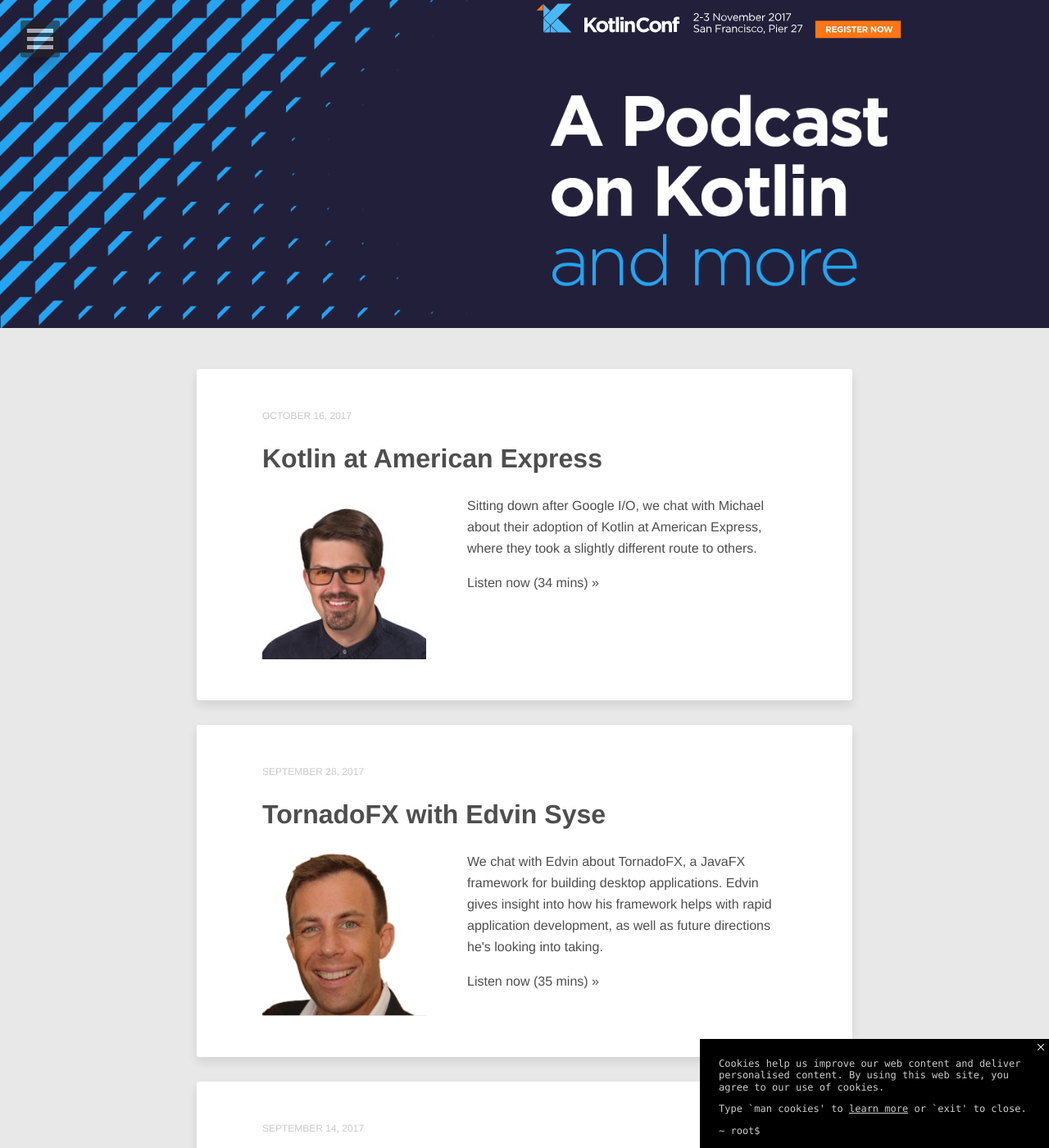
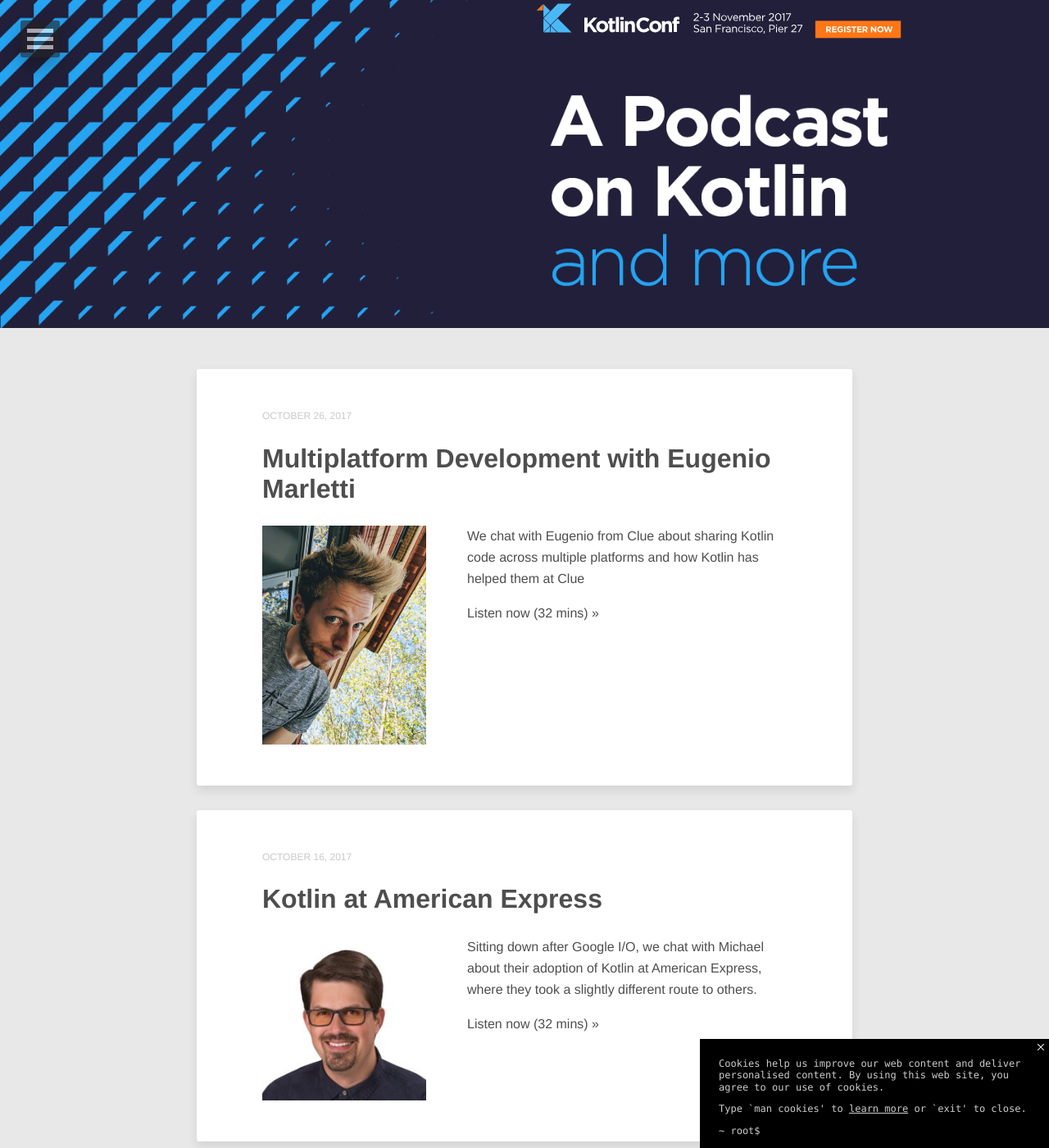
Before and after one commit to talkingkotlin/website, a Jekyll site: the page built from index.html, in a window 1280 px wide and 1400 px high. Shown: the whole window at 82% size. Built offline with Jekyll 4.4.1, drawn with Linux system fonts in a browser that asks for light colours; nearby versions of some CDN libraries; the list of posts is cut into pages by our own code; some of the changed text lies outside the part shown.

Commit message:
Episode 20 - Multiplatform development with Eugenio Marletti

```diff
--- a/_posts/2017-10-16-Kotlin-at-American-Express.md
+++ b/_posts/2017-10-16-Kotlin-at-American-Express.md
@@ -5,8 +5,8 @@
 published: 2017-10-16
 recorded: 2017-05-23
 trackid: 347099235
-length: "34:17"
-length_rounded: "34 mins"
+length: "32:17"
+length_rounded: "32 mins"
 tags: [Michael Bailey, American Express]
 image: michael-bailey.jpg
 description: "Sitting down after Google I/O, we chat with Michael about their adoption of Kotlin at American Express, where they took a slightly different route to others."
--- /dev/null
+++ b/_posts/2017-10-26-Multiplatform-Development-with-Eugenio-Marletti.md
@@ -0,0 +1,23 @@
+---
+layout: post
+title: "Multiplatform Development with Eugenio Marletti"
+guest: Eugenio Marletti
+published: 2017-10-26
+recorded: 2017-07-04
+trackid: 348165867
+length: "31:54"
+length_rounded: "32 mins"
+tags: [Multiplatform, Eugenio Marlett]
+image: Eugenio_Marletti.jpg
+description: "We chat with Eugenio from Clue about sharing Kotlin code across multiple platforms and how Kotlin has helped them at Clue"
+bio: "Lead Android Engineer at Clue. Stuck in a love/hate relationship with the green droid. Made in Italy, grown on the Web, currently proud Berliner."
+
+notes:
+    - text: Eugenio Marletti on Twitter
+      link: https://twitter.com/workingkills
+    - text: Clue
+      link: https://www.helloclue.com/
+    - text: Eugenio's talk at KotlinConf
+      link: https://kotlinconf.com/speakers/#speaker=eugenio-marletti
+
+---
```
Also changed, not shown: images/episodes/Eugenio_Marletti.jpg (added).
